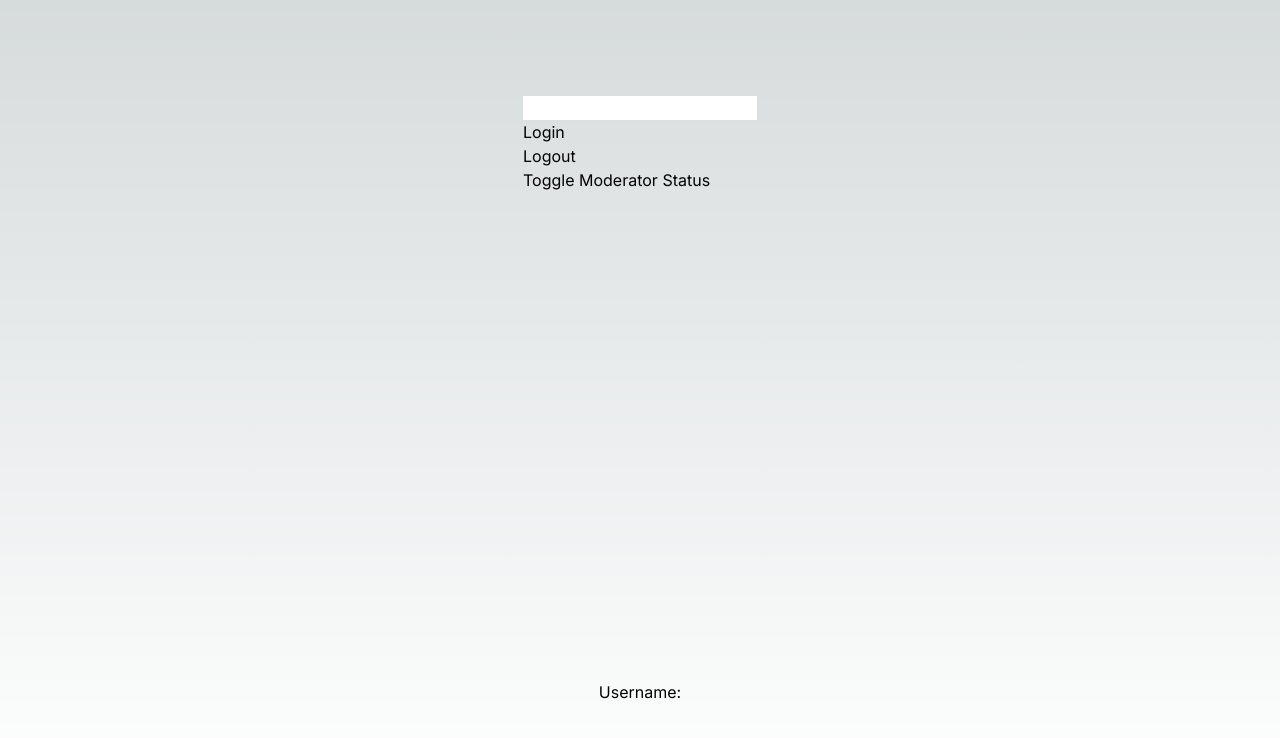
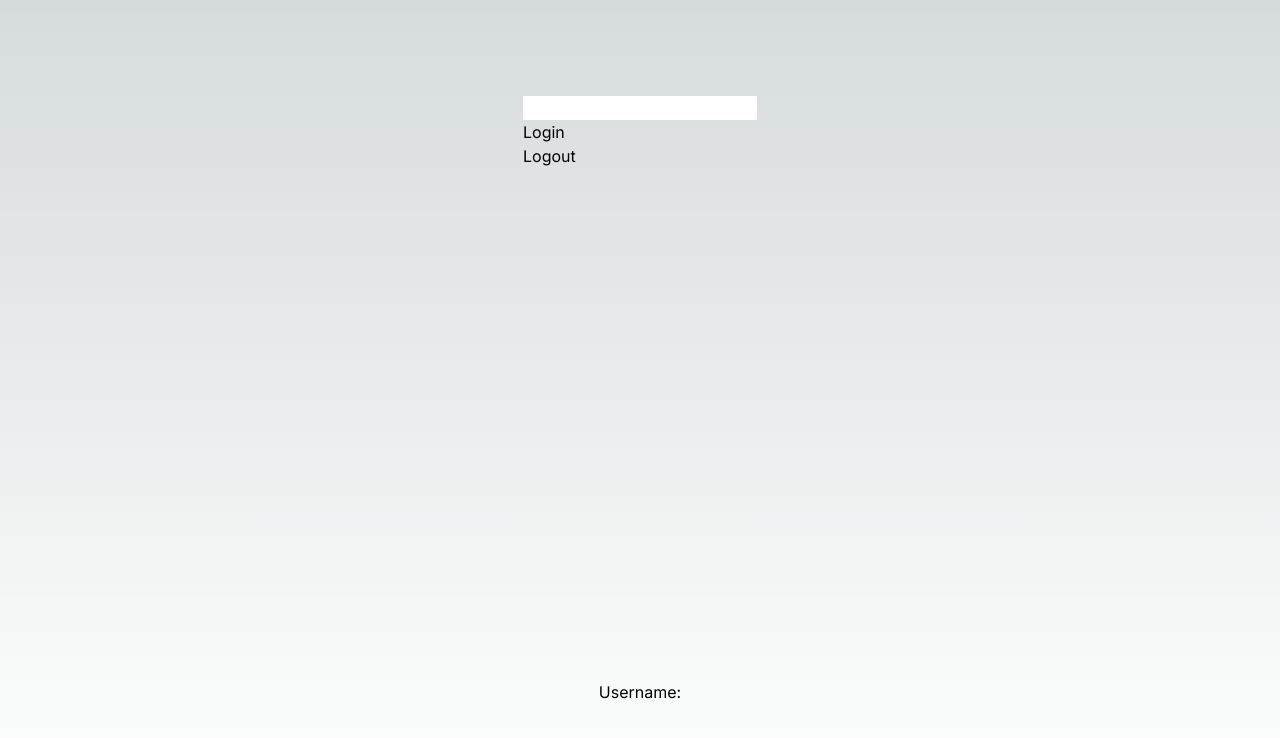
Before and after one commit to leobewater/youtube-next-js-redux-toolkit, a Next.js app: page / in a window 1280 px wide. Shown: the top 738 px of the page. Built offline with nearby package versions, Linux system fonts and the light colour scheme.

Commit message:
show toogle moderator only after logged in

```diff
--- a/app/login.tsx
+++ b/app/login.tsx
@@ -2,12 +2,13 @@
 import React, { useState } from 'react';
 import { useDispatch } from 'react-redux';
 import { login, logout, toggleModerator } from '@/redux/features/auth-slice';
-import { AppDispatch } from '@/redux/store';
+import { AppDispatch, useAppSelector } from '@/redux/store';
 
 const Login = () => {
   const [username, setUsername] = useState('');
 
   const dispatch = useDispatch<AppDispatch>();
+  const isAuth = useAppSelector((state) => state.authReducer.value.isAuth);
 
   const onClickLogin = () => {
     dispatch(login(username));
@@ -27,7 +28,9 @@ const Login = () => {
       <br />
       <button onClick={onClickLogout}>Logout</button>
       <br />
-      <button onClick={onClickToggle}>Toggle Moderator Status</button>
+      {isAuth && (
+        <button onClick={onClickToggle}>Toggle Moderator Status</button>
+      )}
     </div>
   );
 };
```
